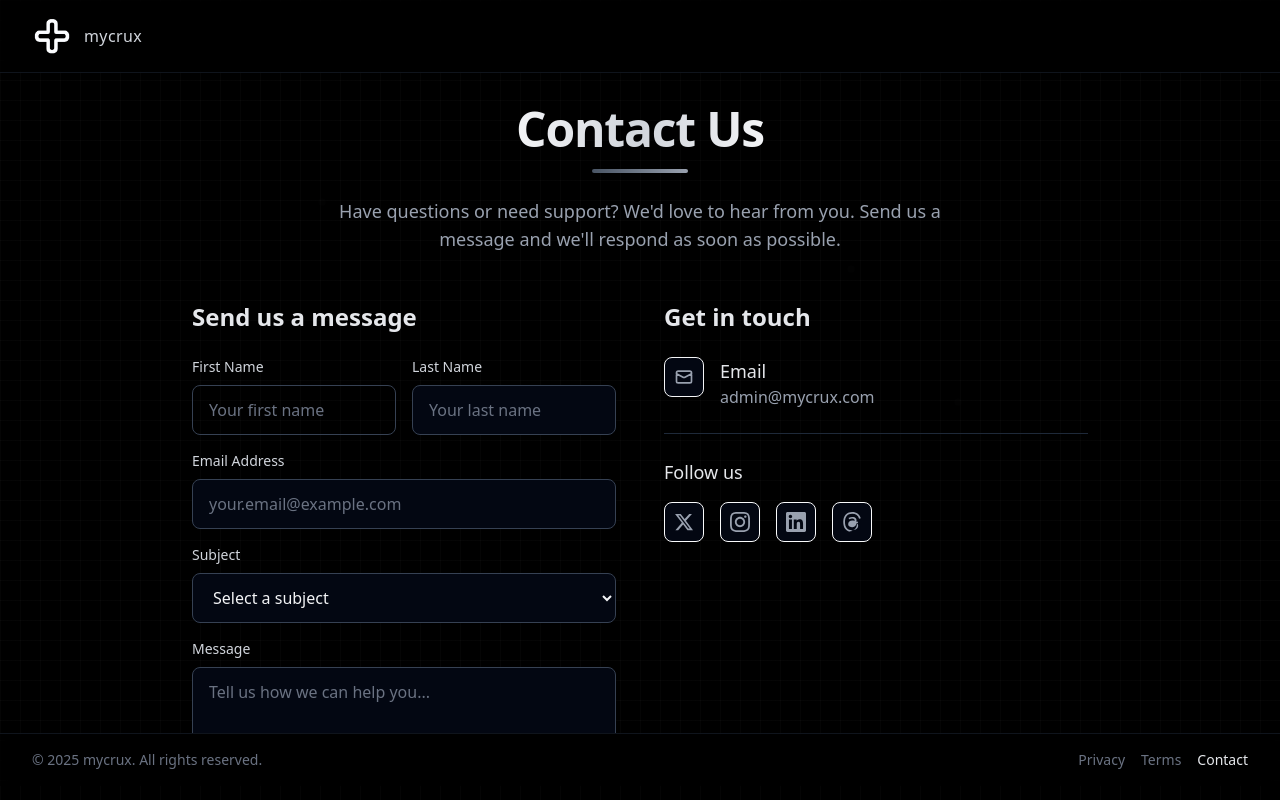
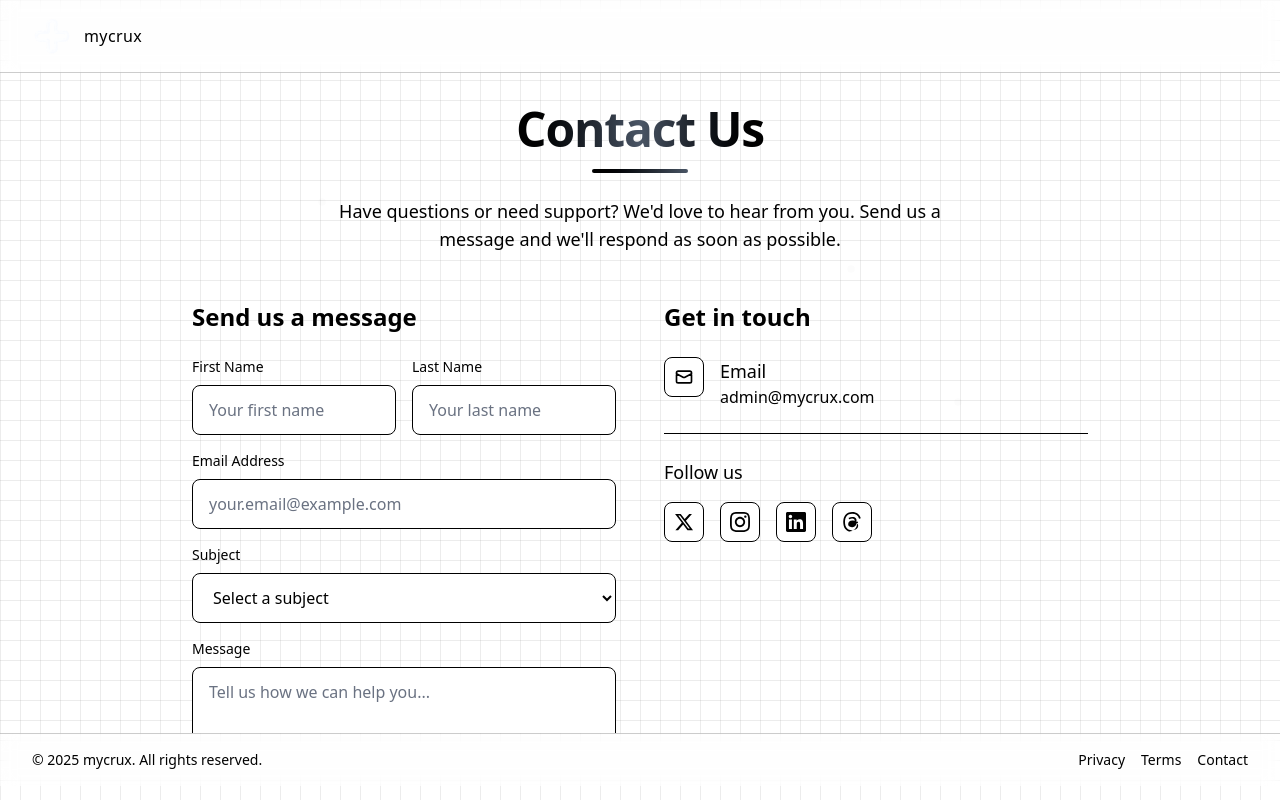
Before and after one commit to adsrisanth/mycrux, a Next.js app in the folder my-app/: page /contact in a window 1280 px wide. Built offline with nearby package versions, Linux system fonts and the light colour scheme.

Commit message:
feat(inverted colors)

```diff
--- a/my-app/src/app/(pages)/contact/page.tsx
+++ b/my-app/src/app/(pages)/contact/page.tsx
@@ -3,78 +3,78 @@ import Footer from '@/app/components/Footer';
 
 const Contact = () => {
   return (
-    <div className="h-screen bg-black relative overflow-hidden">
-      <div className="absolute inset-0 bg-[linear-gradient(to_right,#4f4f4f1a_1px,transparent_1px),linear-gradient(to_bottom,#4f4f4f1a_1px,transparent_1px)] bg-[size:20px_20px] animate-pulse"></div>
+    <div className="h-screen bg-white relative overflow-hidden">
+      <div className="absolute inset-0 bg-[linear-gradient(to_right,#0000001a_1px,transparent_1px),linear-gradient(to_bottom,#0000001a_1px,transparent_1px)] bg-[size:20px_20px] animate-pulse"></div>
       <div className="absolute inset-0">
-        <div className="absolute top-1/4 left-1/4 w-1 h-1 bg-gray-400 rounded-full animate-ping opacity-20"></div>
-        <div className="absolute top-1/3 right-1/3 w-1 h-1 bg-gray-400 rounded-full animate-ping opacity-20" style={{animationDelay: '1s'}}></div>
-        <div className="absolute bottom-1/4 left-1/3 w-1 h-1 bg-gray-400 rounded-full animate-ping opacity-20" style={{animationDelay: '2s'}}></div>
-        <div className="absolute top-1/2 right-1/4 w-1 h-1 bg-gray-400 rounded-full animate-ping opacity-20" style={{animationDelay: '3s'}}></div>
+        <div className="absolute top-1/4 left-1/4 w-1 h-1 bg-black rounded-full animate-ping opacity-20"></div>
+        <div className="absolute top-1/3 right-1/3 w-1 h-1 bg-black rounded-full animate-ping opacity-20" style={{animationDelay: '1s'}}></div>
+        <div className="absolute bottom-1/4 left-1/3 w-1 h-1 bg-black rounded-full animate-ping opacity-20" style={{animationDelay: '2s'}}></div>
+        <div className="absolute top-1/2 right-1/4 w-1 h-1 bg-black rounded-full animate-ping opacity-20" style={{animationDelay: '3s'}}></div>
       </div>
       <Navigation currentPage="contact" />
       <main className="relative z-10 flex flex-col h-[calc(100vh-140px)] px-4 sm:px-6 lg:px-8 overflow-y-auto">
         <div className="max-w-4xl mx-auto py-8">
           <div className="text-center mb-12">
             <h1 className="text-4xl sm:text-5xl font-bold tracking-tight mb-4">
-              <span className="bg-gradient-to-r from-gray-100 via-gray-300 to-gray-100 bg-clip-text text-transparent">
+              <span className="bg-gradient-to-r from-black via-gray-600 to-black bg-clip-text text-transparent">
                 Contact Us
               </span>
             </h1>
-            <div className="w-24 h-1 bg-gradient-to-r from-gray-600 to-gray-400 mx-auto rounded-full mb-6"></div>
-            <p className="text-gray-400 text-lg max-w-2xl mx-auto">
+            <div className="w-24 h-1 bg-gradient-to-r from-black to-gray-600 mx-auto rounded-full mb-6"></div>
+            <p className="text-black text-lg max-w-2xl mx-auto">
               Have questions or need support? We'd love to hear from you. Send us a message and we'll respond as soon as possible.
             </p>
           </div>
           <div className="grid md:grid-cols-2 gap-12">
             <div className="space-y-6">
-              <h2 className="text-2xl font-semibold text-gray-200 mb-6">Send us a message</h2>
+              <h2 className="text-2xl font-semibold text-black mb-6">Send us a message</h2>
               <form className="space-y-4">
                 <div className="grid grid-cols-1 sm:grid-cols-2 gap-4">
                   <div>
-                    <label htmlFor="firstName" className="block text-sm font-medium text-gray-300 mb-2">
+                    <label htmlFor="firstName" className="block text-sm font-medium text-black mb-2">
                       First Name
                     </label>
                     <input
                       type="text"
                       id="firstName"
                       name="firstName"
-                      className="w-full px-4 py-3 bg-gray- border border-gray-700 rounded-lg focus:outline-none focus:ring-2 focus:ring-gray-500 focus:border-transparent text-gray-100 placeholder-gray-500"
+                      className="w-full px-4 py-3 bg-white border border-black rounded-lg focus:outline-none focus:ring-2 focus:ring-black focus:border-transparent text-black placeholder-gray-500"
                       placeholder="Your first name"
                     />
                   </div>
                   <div>
-                    <label htmlFor="lastName" className="block text-sm font-medium text-gray-300 mb-2">
+                    <label htmlFor="lastName" className="block text-sm font-medium text-black mb-2">
                       Last Name
                     </label>
                     <input
                       type="text"
                       id="lastName"
                       name="lastName"
-                      className="w-full px-4 py-3 bg-gray-950 border border-gray-700 rounded-lg focus:outline-none focus:ring-2 focus:ring-gray-500 focus:border-transparent text-gray-100 placeholder-gray-500"
+                      className="w-full px-4 py-3 bg-white border border-black rounded-lg focus:outline-none focus:ring-2 focus:ring-black focus:border-transparent text-black placeholder-gray-500"
                       placeholder="Your last name"
                     />
                   </div>
                 </div>
                 <div>
-                  <label htmlFor="email" className="block text-sm font-medium text-gray-300 mb-2">
+                  <label htmlFor="email" className="block text-sm font-medium text-black mb-2">
                     Email Address
                   </label>
                   <input
                     type="email"
                     id="email"
                     name="email"
-                    className="w-full px-4 py-3 bg-gray-950 border border-gray-700 rounded-lg focus:outline-none focus:ring-2 focus:ring-gray-500 focus:border-transparent text-gray-100 placeholder-gray-500"
+                    className="w-full px-4 py-3 bg-white border border-black rounded-lg focus:outline-none focus:ring-2 focus:ring-black focus:border-transparent text-black placeholder-gray-500"
                     placeholder="your.email@example.com"
                   />
                 </div>
                 <div>
-                  <label htmlFor="subject" className="block text-sm font-medium text-gray-300 mb-2">
+                  <label htmlFor="subject" className="block text-sm font-medium text-black mb-2">
                     Subject
                   </label>
                   <select
                     id="subject"
                     name="subject"
-                    className="w-full px-4 py-3 bg-gray-950 border border-gray-700 rounded-lg focus:outline-none focus:ring-2 focus:ring-gray-500 focus:border-transparent text-gray-100"
+                    className="w-full px-4 py-3 bg-white border border-black rounded-lg focus:outline-none focus:ring-2 focus:ring-black focus:border-transparent text-black"
                   >
                     <option value="">Select a subject</option>
                     <option value="general">General Inquiry</option>
@@ -85,20 +85,20 @@ const Contact = () => {
                   </select>
                 </div>
                 <div>
-                  <label htmlFor="message" className="block text-sm font-medium text-gray-300 mb-2">
+                  <label htmlFor="message" className="block text-sm font-medium text-black mb-2">
                     Message
                   </label>
                   <textarea
                     id="message"
                     name="message"
                     rows={6}
-                    className="w-full px-4 py-3 bg-gray-950 border border-gray-700 rounded-lg focus:outline-none focus:ring-2 focus:ring-gray-500 focus:border-transparent text-gray-100 placeholder-gray-500 resize-none"
+                    className="w-full px-4 py-3 bg-white border border-black rounded-lg focus:outline-none focus:ring-2 focus:ring-black focus:border-transparent text-black placeholder-gray-500 resize-none"
                     placeholder="Tell us how we can help you..."
                   ></textarea>
                 </div>
                 <button
                   type="submit"
-                  className="w-full bg-gray-950 border border-gray-700 cursor-pointer hover:bg-gray-800 text-white font-medium py-3 px-6 rounded-lg transition-all duration-300 transform hover:scale-105"
+                  className="w-full bg-black border border-black cursor-pointer hover:bg-gray-800 text-white font-medium py-3 px-6 rounded-lg transition-all duration-300 transform hover:scale-105"
                 >
                   Send Message
                 </button>
@@ -106,50 +106,50 @@ const Contact = () => {
             </div>
             {/* Contact Information */}
             <div className="space-y-8">
-              <h2 className="text-2xl font-semibold text-gray-200 mb-6">Get in touch</h2>
+              <h2 className="text-2xl font-semibold text-black mb-6">Get in touch</h2>
 
               <div className="space-y-6">
                 <div className="flex items-start space-x-4">
-                  <div className="w-10 h-10 bg-gray-950 border border-gray- rounded-lg flex items-center justify-center flex-shrink-0">
-                    <svg className="w-5 h-5 text-gray-400" fill="none" stroke="currentColor" viewBox="0 0 24 24">
+                  <div className="w-10 h-10 bg-white border border-black rounded-lg flex items-center justify-center flex-shrink-0">
+                    <svg className="w-5 h-5 text-black" fill="none" stroke="currentColor" viewBox="0 0 24 24">
                       <path strokeLinecap="round" strokeLinejoin="round" strokeWidth={2} d="M3 8l7.89 4.26a2 2 0 002.22 0L21 8M5 19h14a2 2 0 002-2V7a2 2 0 00-2-2H5a2 2 0 00-2 2v10a2 2 0 002 2z" />
                     </svg>
                   </div>
                   <div>
-                    <h3 className="text-lg font-medium text-gray-200">Email</h3>
+                    <h3 className="text-lg font-medium text-black">Email</h3>
                     <a
                       href="mailto:admin@mycrux.com"
-                      className="text-gray-400 hover:text-gray-200 transition-colors duration-300 cursor-pointer"
+                      className="text-black hover:text-gray-600 transition-colors duration-300 cursor-pointer"
                     >
                       admin@mycrux.com
                     </a>
                   </div>
                 </div>
                 {/* Social Links */}
-                <div className="pt-6 border-t border-gray-800">
-                  <h3 className="text-lg font-medium text-gray-200 mb-4">Follow us</h3>
+                <div className="pt-6 border-t border-black">
+                  <h3 className="text-lg font-medium text-black mb-4">Follow us</h3>
                   <div className="flex space-x-4">
                     {/* X (Twitter) */}
-                    <a href="https://x.com/mycruxin?t=CzqDnOMbflOFfqhk4KRBJg&s=08" className="w-10 h-10 bg-gray-950 border-gray-50 border rounded-lg flex items-center justify-center hover:bg-gray-700 transition-colors duration-300" title="Follow us on X">
-                      <svg className="w-5 h-5 text-gray-400" fill="currentColor" viewBox="0 0 24 24">
+                    <a href="https://x.com/mycruxin?t=CzqDnOMbflOFfqhk4KRBJg&s=08" target='_blank' className="w-10 h-10 bg-white border-black border rounded-lg flex items-center justify-center hover:bg-gray-200 transition-colors duration-300" title="Follow us on X">
+                      <svg className="w-5 h-5 text-black" fill="currentColor" viewBox="0 0 24 24">
                         <path d="M18.244 2.25h3.308l-7.227 8.26 8.502 11.24H16.17l-5.214-6.817L4.99 21.75H1.68l7.73-8.835L1.254 2.25H8.08l4.713 6.231zm-1.161 17.52h1.833L7.084 4.126H5.117z"/>
                       </svg>
                     </a>
                     {/* Instagram */}
-                    <a href="https://www.linkedin.com/company/mycruxin/" className="w-10 h-10 bg-gray-950 border-gray-50 border rounded-lg flex items-center justify-center hover:bg-gray-700 transition-colors duration-300" title="Follow us on Instagram">
-                      <svg className="w-5 h-5 text-gray-400" fill="currentColor" viewBox="0 0 24 24">
+                    <a href="https://www.instagram.com/mycrux.in?igsh=MXBiY2J5Y2FmY2xuaw==" target='_blank' className="w-10 h-10 bg-white border-black border rounded-lg flex items-center justify-center hover:bg-gray-200 transition-colors duration-300" title="Follow us on Instagram">
+                      <svg className="w-5 h-5 text-black" fill="currentColor" viewBox="0 0 24 24">
                         <path d="M12 2.163c3.204 0 3.584.012 4.85.07 3.252.148 4.771 1.691 4.919 4.919.058 1.265.069 1.645.069 4.849 0 3.205-.012 3.584-.069 4.849-.149 3.225-1.664 4.771-4.919 4.919-1.266.058-1.644.07-4.85.07-3.204 0-3.584-.012-4.849-.07-3.26-.149-4.771-1.699-4.919-4.92-.058-1.265-.07-1.644-.07-4.849 0-3.204.013-3.583.07-4.849.149-3.227 1.664-4.771 4.919-4.919 1.266-.057 1.645-.069 4.849-.069zm0-2.163c-3.259 0-3.667.014-4.947.072-4.358.2-6.78 2.618-6.98 6.98-.059 1.281-.073 1.689-.073 4.948 0 3.259.014 3.668.072 4.948.2 4.358 2.618 6.78 6.98 6.98 1.281.058 1.689.072 4.948.072 3.259 0 3.668-.014 4.948-.072 4.354-.2 6.782-2.618 6.979-6.98.059-1.28.073-1.689.073-4.948 0-3.259-.014-3.667-.072-4.947-.196-4.354-2.617-6.78-6.979-6.98-1.281-.059-1.69-.073-4.949-.073zm0 5.838c-3.403 0-6.162 2.759-6.162 6.162s2.759 6.163 6.162 6.163 6.162-2.759 6.162-6.163c0-3.403-2.759-6.162-6.162-6.162zm0 10.162c-2.209 0-4-1.79-4-4 0-2.209 1.791-4 4-4s4 1.791 4 4c0 2.21-1.791 4-4 4zm6.406-11.845c-.796 0-1.441.645-1.441 1.44s.645 1.44 1.441 1.44c.795 0 1.439-.645 1.439-1.44s-.644-1.44-1.439-1.44z"/>
                       </svg>
                     </a>
                     {/* LinkedIn */}
-                    <a href="https://www.linkedin.com/company/mycruxin/" className="w-10 h-10 bg-gray-950 border-gray-50 border rounded-lg flex items-center justify-center hover:bg-gray-700 transition-colors duration-300" title="Connect on LinkedIn">
-                      <svg className="w-5 h-5 text-gray-400" fill="currentColor" viewBox="0 0 24 24">
+                    <a href="https://www.linkedin.com/company/mycruxin/" target='_blank' className="w-10 h-10 bg-white border-black border rounded-lg flex items-center justify-center hover:bg-gray-200 transition-colors duration-300" title="Connect on LinkedIn">
+                      <svg className="w-5 h-5 text-black" fill="currentColor" viewBox="0 0 24 24">
                         <path d="M20.447 20.452h-3.554v-5.569c0-1.328-.027-3.037-1.852-3.037-1.853 0-2.136 1.445-2.136 2.939v5.667H9.351V9h3.414v1.561h.046c.477-.9 1.637-1.85 3.37-1.85 3.601 0 4.267 2.37 4.267 5.455v6.286zM5.337 7.433c-1.144 0-2.063-.926-2.063-2.065 0-1.138.92-2.063 2.063-2.063 1.14 0 2.064.925 2.064 2.063 0 1.139-.925 2.065-2.064 2.065zm1.782 13.019H3.555V9h3.564v11.452zM22.225 0H1.771C.792 0 0 .774 0 1.729v20.542C0 23.227.792 24 1.771 24h20.451C23.2 24 24 23.227 24 22.271V1.729C24 .774 23.2 0 22.222 0h.003z"/>
                       </svg>
                     </a>
                     {/* Threads */}
-                    <a href="https://www.threads.com/@mycrux.in" className="w-10 h-10 bg-gray-950 border-gray-50 border rounded-lg flex items-center justify-center hover:bg-gray-700 transition-colors duration-300" title="Follow us on Threads">
-                      <svg className="w-5 h-5 text-gray-400" fill="currentColor" viewBox="0 0 24 24">
+                    <a href="https://www.threads.com/@mycrux.in" target='_blank' className="w-10 h-10 bg-white border-black border rounded-lg flex items-center justify-center hover:bg-gray-200 transition-colors duration-300" title="Follow us on Threads">
+                      <svg className="w-5 h-5 text-black" fill="currentColor" viewBox="0 0 24 24">
                         <path d="M12.186 24h-.007c-3.581-.024-6.334-1.205-8.184-3.509C2.35 18.44 1.5 15.586 1.472 12.01v-.017c.03-3.579.879-6.43 2.525-8.482C5.845 1.205 8.6.024 12.18 0h.014c2.746.02 5.043.725 6.826 2.098 1.677 1.29 2.858 3.13 3.509 5.467l-2.04.569c-1.104-3.96-3.898-5.984-8.304-6.015-2.91.022-5.11.936-6.54 2.717C4.307 6.504 3.616 8.914 3.589 12c.027 3.086.718 5.496 2.057 7.164 1.43 1.781 3.632 2.695 6.54 2.717 2.623-.02 4.358-.631 5.8-2.045 1.647-1.613 1.618-3.593 1.09-4.798-.31-.71-.873-1.3-1.634-1.75-.192 1.352-.622 2.446-1.284 3.272-.886 1.102-2.14 1.704-3.73 1.79-1.202.065-2.361-.218-3.259-.801-1.063-.689-1.685-1.74-1.752-2.964-.065-1.19.408-2.285 1.33-3.082.88-.76 2.119-1.207 3.583-1.291a13.853 13.853 0 0 1 3.02.142c-.126-.742-.375-1.332-.74-1.744-.507-.574-1.37-.962-2.497-.896-1.128.065-2.161.355-3.08.862-.095.053-.192.108-.293.165l-.893-1.553c.214-.121.4-.221.573-.308 1.072-.538 2.37-.879 3.868-.956 1.853-.095 3.456.463 4.312 1.548.895 1.135 1.045 2.632.637 4.372.012-.002.024-.007.036-.01.448-.182.914-.373 1.382-.563l.717 1.704c-.526.221-1.053.442-1.58.664-.022.009-.044.018-.067.027.24 1.04.177 2.16-.188 3.319-.543 1.716-1.684 3.239-3.298 4.407-1.614 1.168-3.448 1.656-5.442 1.645z"/>
                       </svg>
                     </a>
--- a/my-app/src/app/components/Footer.tsx
+++ b/my-app/src/app/components/Footer.tsx
@@ -7,10 +7,10 @@ interface FooterProps {
 const Footer = ({ currentPage = 'home' }: FooterProps) => {
   const currentYear = new Date().getFullYear();
   return (
-    <footer className="relative z-10 border-t border-gray-800/50 backdrop-blur-sm bg-black/50">
+    <footer className="relative z-10 border-t border-black/20 backdrop-blur-sm bg-white/50">
       <div className="max-w-7xl mx-auto px-4 sm:px-6 lg:px-8 py-4">
         <div className="flex flex-col sm:flex-row justify-between items-center space-y-2 sm:space-y-0">
-          <div className="text-gray-500 text-xs sm:text-sm">
+          <div className="text-black text-xs sm:text-sm">
             © {currentYear} mycrux. All rights reserved.
           </div>
           <div className="flex items-center space-x-4 text-xs sm:text-sm">
@@ -18,8 +18,8 @@ const Footer = ({ currentPage = 'home' }: FooterProps) => {
               href="/privacy"
               className={`transition-colors duration-300 ${
                 currentPage === 'privacy'
-                  ? 'text-gray-200 hover:text-gray-400'
-                  : 'text-gray-500 hover:text-gray-400'
+                  ? 'text-black hover:text-gray-600'
+                  : 'text-black hover:text-gray-600'
               }`}
             >
               Privacy
@@ -28,8 +28,8 @@ const Footer = ({ currentPage = 'home' }: FooterProps) => {
               href="/terms"
               className={`transition-colors duration-300 ${
                 currentPage === 'terms'
-                  ? 'text-gray-200 hover:text-gray-400'
-                  : 'text-gray-500 hover:text-gray-400'
+                  ? 'text-black hover:text-gray-600'
+                  : 'text-black hover:text-gray-600'
               }`}
             >
               Terms
@@ -38,8 +38,8 @@ const Footer = ({ currentPage = 'home' }: FooterProps) => {
               href="/contact"
               className={`transition-colors duration-300 ${
                 currentPage === 'contact'
-                  ? 'text-gray-200 hover:text-gray-400'
-                  : 'text-gray-500 hover:text-gray-400'
+                  ? 'text-black hover:text-gray-600'
+                  : 'text-black hover:text-gray-600'
               }`}
             >
               Contact
--- a/my-app/src/app/components/Navigation.tsx
+++ b/my-app/src/app/components/Navigation.tsx
@@ -8,12 +8,12 @@ interface NavigationProps {
 
 const Navigation = ({ currentPage = 'home' }: NavigationProps) => {
   return (
-    <header className="relative z-10 border-b border-gray-800/50 backdrop-blur-sm bg-black/50">
+    <header className="relative z-10 border-b border-black/20 backdrop-blur-sm bg-white/50">
       <div className="max-w-7xl mx-auto px-4 sm:px-6 lg:px-8">
         <div className="flex justify-between items-center py-4">
           <Link href="/" className="flex items-center space-x-3">
             <Image src={Logo} alt="Logo" className="w-8 h-8 sm:w-10 sm:h-10" />
-            <span className="text-gray-300 text-sm sm:text-base font-medium tracking-wide">mycrux</span>
+            <span className="text-black text-sm sm:text-base font-medium tracking-wide">mycrux</span>
           </Link>
           <nav className="hidden sm:flex items-center space-x-6 text-xs sm:text-sm">
             {/* <Link
@@ -47,12 +47,12 @@ const Navigation = ({ currentPage = 'home' }: NavigationProps) => {
               Contact
             </Link> */}
             {currentPage === 'home' && (
-              <span className="text-gray-400 hover:text-gray-600 transition-colors duration-300 cursor-pointer">
+              <span className="text-black hover:text-gray-600 transition-colors duration-300 cursor-pointer">
                 Join the waitlist
               </span>
             )}
           </nav>
-          <div className="sm:hidden text-gray-400 text-xs">
+          <div className="sm:hidden text-black text-xs">
             <span className="cursor-pointer">Menu</span>
           </div>
         </div>
--- a/my-app/src/app/globals.css
+++ b/my-app/src/app/globals.css
@@ -38,14 +38,14 @@ html {
 }
 
 ::-webkit-scrollbar-track {
-  background: #1e293b;
+  background: #ffffff;
 }
 
 ::-webkit-scrollbar-thumb {
-  background: #475569;
+  background: #000000;
   border-radius: 3px;
 }
 
 ::-webkit-scrollbar-thumb:hover {
-  background: #64748b;
+  background: #333333;
 }
--- a/my-app/src/app/layout.tsx
+++ b/my-app/src/app/layout.tsx
@@ -20,7 +20,7 @@ export const metadata: Metadata = {
   keywords: ["mycrux", "coming soon", "launch"],
   authors: [{ name: "mycrux" }],
   viewport: "width=device-width, initial-scale=1",
-  themeColor: "#000000",
+  themeColor: "#ffffff",
 };
 
 export default function RootLayout({
@@ -29,9 +29,9 @@ export default function RootLayout({
   children: React.ReactNode;
 }>) {
   return (
-    <html lang="en" className="dark">
+    <html lang="en" className="light">
       <body
-        className={`${geistSans.variable} ${geistMono.variable} antialiased bg-black text-gray-100 h-screen overflow-hidden`}
+        className={`${geistSans.variable} ${geistMono.variable} antialiased bg-white text-black h-screen overflow-hidden`}
       >
         {children}
       </body>
```
Also changed, not shown: my-app/src/app/(pages)/privacy/page.tsx (+25 -25 lines), my-app/src/app/(pages)/terms/page.tsx (+30 -30 lines), my-app/src/app/page.tsx (+15 -15 lines).
